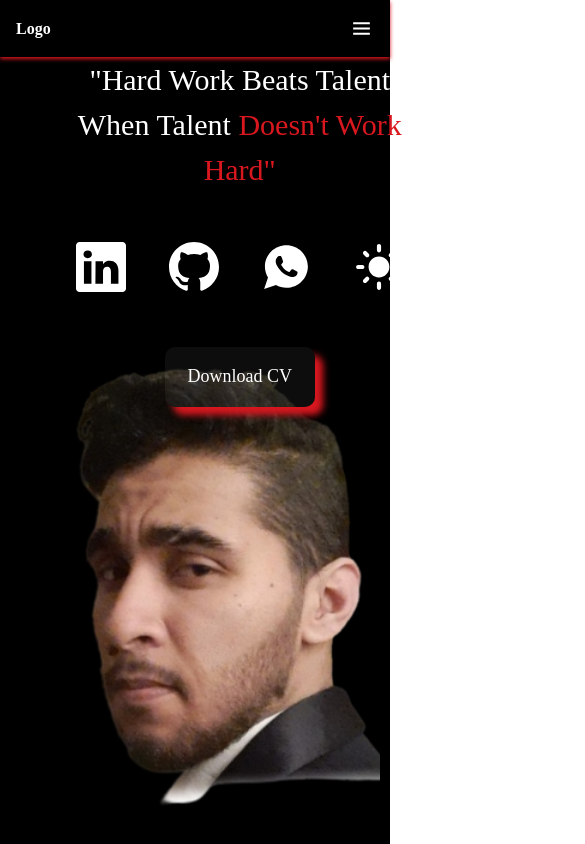
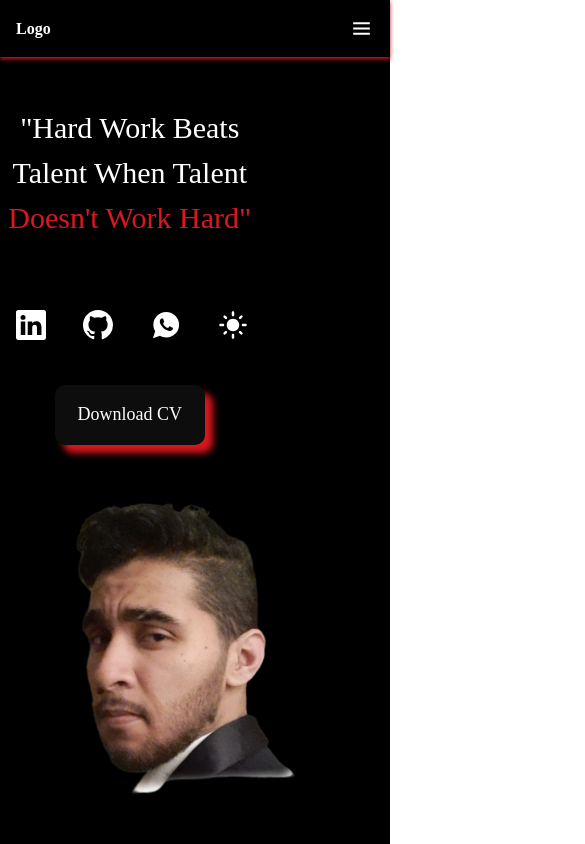
Before and after one commit to NathanDavids/PortfolioProject, a React (Vite) app: page / in a window 390 px wide. Shown: the top 844 px of the page, 585 px wide, since content can reach past the window. Built offline with nearby package versions, Linux system fonts and the light colour scheme; a web font is replaced by a local one.

Commit message:
Completed Skills Page Responsivness

```diff
--- a/src/components/home/home.css
+++ b/src/components/home/home.css
@@ -137,15 +137,20 @@
     }
 }
 
-/* Media Queries */
-
-@media screen and (max-width:768px){
+/* Mobile-first media query */
+@media screen and (max-width: 320px) {
+    #home{
+        height: 850px;
+    }
+    #homeContainer{
+        height: 850px;
+    }
     #mainContainer{
         display: grid;
-
     }
     #nameContainer{
         top: 360px;
+        font-size: 90px;
     }
 
     #homeImgContainer{
@@ -154,31 +159,141 @@
 
     .homeImg{
         position: relative;
-        top: 145px;
-        width: 600px;
-        height: 600px;
+        top: 205px;
+        right: 40px;
+        width: 400px;
+        height: 400px;
     }
     #homeTextContainer{
+       width: 250px;
        height: 150px;
        top: -790px;
-       left: 45px;
+       left: -5px;
     }
     #homeQuote{
         font-size: 30px;
     }
     #homeSocialsContainer{
-       top: -780px;
-       left: 45px;
+       top: -770px;
+       left: -13px;
+       font-size: 30px;
        display: flex;
        justify-content: space-around;
        height: 100px;
-       width: 370px;
+       width: 270px;
     }
     #btnContainer{
-        top: -770px;
-        left: 130px;
+        top: -780px;
+        left: 20px;
     }
-}
+  }
+
+  /* Mobile-M media query */
+@media screen and (max-width: 375px) {
+    #home{
+        height: 850px;
+        width: 100%;
+    }
+    #homeContainer{
+        height: 850px;
+    }
+    #mainContainer{
+        display: grid;
+    }
+    #nameContainer{
+        top: 360px;
+        font-size: 90px;
+    }
+
+    #homeImgContainer{
+        height: 300px;
+    }
+
+    .homeImg{
+        position: relative;
+        top: 235px;
+        right: 40px;
+        width: 500px;
+        height: 500px;
+    }
+    #homeTextContainer{
+       width: 250px;
+       height: 150px;
+       top: -790px;
+       left: 20px;
+    }
+    #homeQuote{
+        font-size: 30px;
+    }
+    #homeSocialsContainer{
+       top: -770px;
+       left: 15px;
+       font-size: 30px;
+       display: flex;
+       justify-content: space-around;
+       height: 100px;
+       width: 270px;
+    }
+    #btnContainer{
+        top: -780px;
+        left: 50px;
+    }
+  }
+
+  /* Mobile-L media query */
+@media screen and (max-width: 425px) {
+    #home{
+        height: 850px;
+        width: 100%;
+    }
+    #homeContainer{
+        height: 850px;
+    }
+    #mainContainer{
+        display: grid;
+    }
+    #nameContainer{
+        top: 360px;
+        font-size: 90px;
+    }
+
+    #homeImgContainer{
+        height: 300px;
+    }
+
+    .homeImg{
+        position: relative;
+        top: 205px;
+        right: 40px;
+        width: 400px;
+        height: 400px;
+    }
+    #homeTextContainer{
+       width: 250px;
+       height: 150px;
+       top: -790px;
+       left: -5px;
+    }
+    #homeQuote{
+        font-size: 30px;
+    }
+    #homeSocialsContainer{
+       top: -770px;
+       left: -13px;
+       font-size: 30px;
+       display: flex;
+       justify-content: space-around;
+       height: 100px;
+       width: 270px;
+    }
+    #btnContainer{
+        top: -780px;
+        left: 20px;
+    }
+  }
+
+/* Media Queries */
+
 
 @media screen and (min-width:768px) and (max-width:1024px){
     #mainContainer{
--- a/src/components/skills/skills.css
+++ b/src/components/skills/skills.css
@@ -209,3 +209,41 @@
     letter-spacing: 0.1em;
     text-align: center;
 }
+
+/* Media Queries */
+
+@media screen and (max-width:768px){
+    #skillsContainer{
+        width: 400px;
+        height: 400px;
+    }
+    #skillsContainer #symbol{
+        height: 100%;
+    }
+    #skillsContainer #symbol .imgBx{
+    width: 60px;
+    height: 60px;
+    transform-origin: 230px;
+    }
+    .content::before{
+        inset: 45px;
+    }
+    .content::after{
+        inset: 80px;
+    }
+    .contentBx{
+    width: 30%;
+    height: 40%;
+    }
+    .contentBx .card .imgBx{
+        width: 35px;
+        height: 35px;
+    }
+    .contentBx .card .textBx h2{
+    font-size: 0.7em;
+    }
+
+.contentBx .card .textBx h2 span{
+    font-size: 0.5em;
+    }
+}
```
